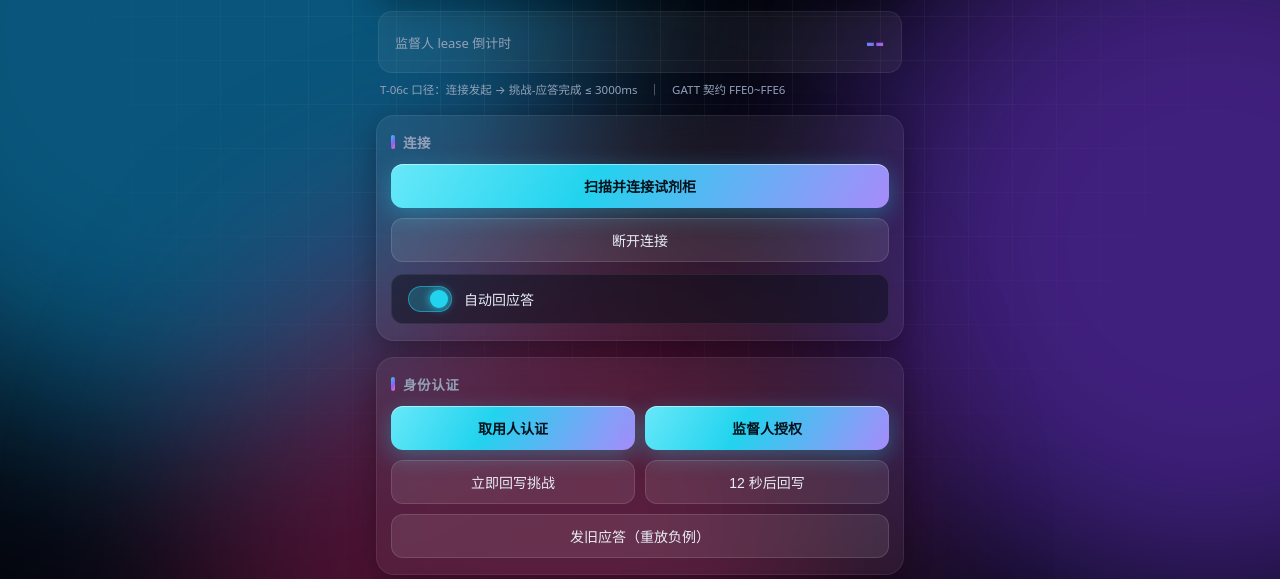
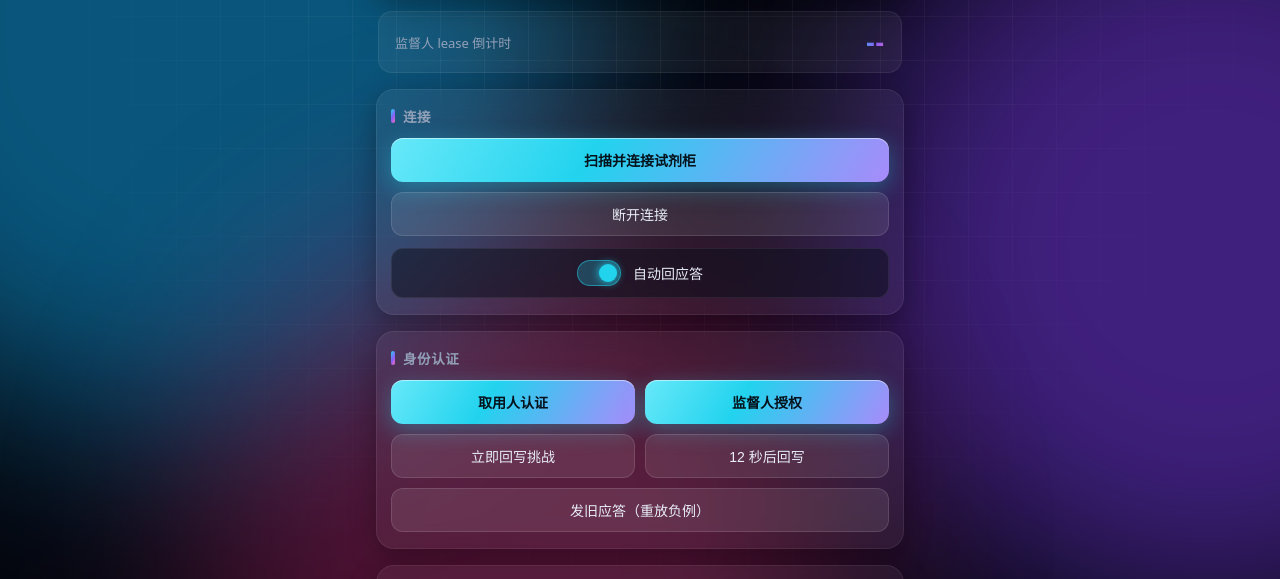
Before and after one commit to L16-3703/reagent-cab513, a plain HTML site: page ble-poc.html in a window 1280 px wide. Shown: the part 160-739 px from the top of the page. Drawn offline with Linux system fonts and the light colour scheme.

Commit message:
手机页：删除T-06c提示行 + 开关居中

```diff
--- a/ble-poc.html
+++ b/ble-poc.html
@@ -112,7 +112,7 @@
   .field{display:flex;gap:10px;align-items:center}
   .field .grow{flex:1}
   /* 开关（独立胶囊行） */
-  .switch{display:flex;align-items:center;gap:12px;margin-top:12px;padding:11px 16px;
+  .switch{display:flex;align-items:center;justify-content:center;gap:12px;margin-top:12px;padding:11px 16px;
     border-radius:12px;background:rgba(8,12,24,.5);border:1px solid var(--line-soft);
     color:var(--text);font-size:14px;cursor:pointer;user-select:none;white-space:nowrap;
     width:100%;transition:border-color .2s, background .2s}
@@ -157,8 +157,6 @@
     <span class="label">监督人 lease 倒计时</span>
     <span id="lease">--</span>
   </div>
-  <div class="hint">T-06c 口径：连接发起 → 挑战-应答完成 ≤ 3000ms　｜　GATT 契约 FFE0~FFE6</div>
-
   <section class="card">
     <h2>连接</h2>
     <div class="btns">
```
